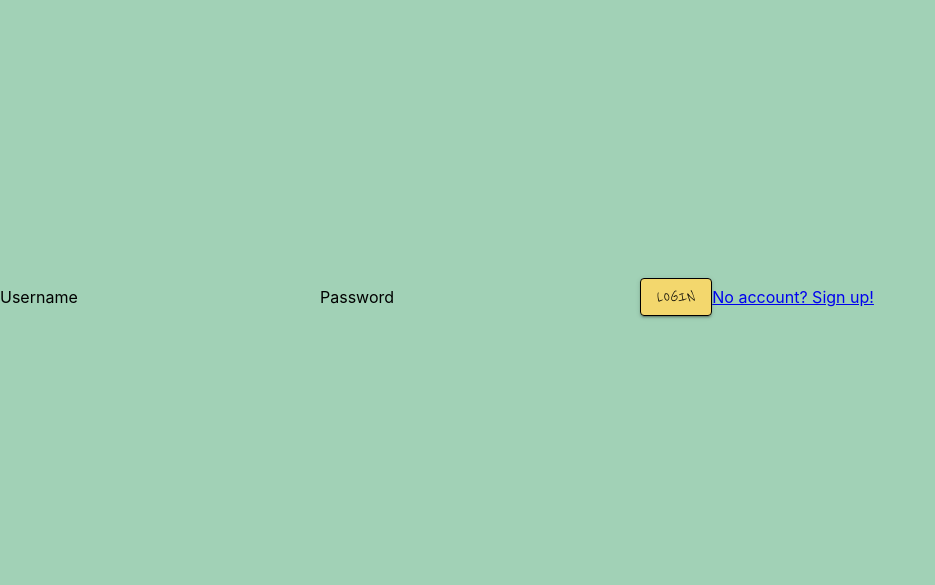
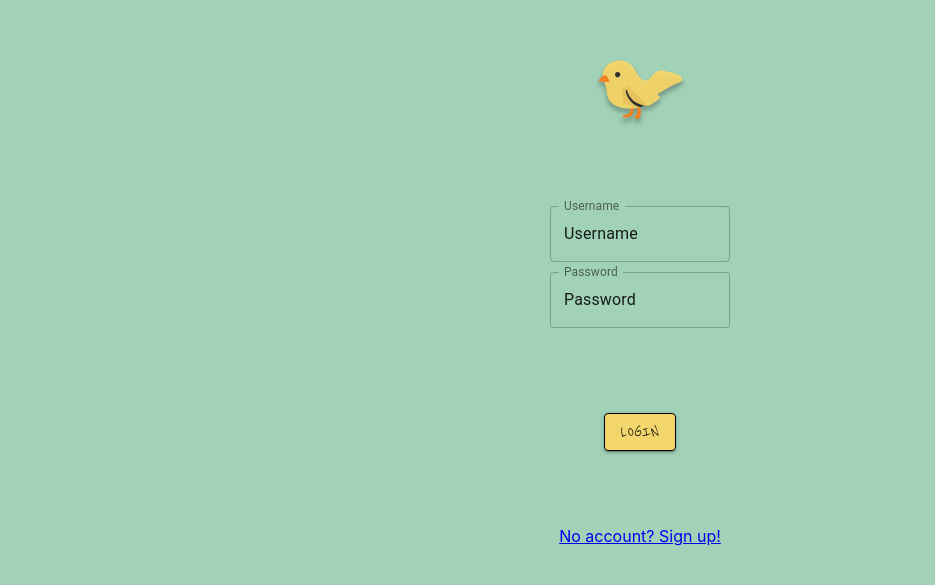
Before and after one commit to kishaprudente/madagascar, a React (Create React App) app in the folder client/: page / in a window 1280 px wide. Shown: the part 103-688 px from the top of the page, without its empty margins (0-935 px from the left). Built offline with nearby package versions, Linux system fonts and the light colour scheme; a web font is replaced by a local one.

Commit message:
created login page with items centered

```diff
--- a/client/src/pages/Login.js
+++ b/client/src/pages/Login.js
@@ -1,36 +1,50 @@
 import React from 'react';
-import { Grid, Button } from '@material-ui/core';
+import { Grid, Button, TextField } from '@material-ui/core';
 import { makeStyles } from '@material-ui/core/styles';
 import chirpy from './chirpy.svg';
 
-const useStyles = makeStyles((theme) => ({
-  root: {
-    flexGrow: 1,
-  },
-  paper: {
-    padding: theme.spacing(2),
-    textAlign: 'center',
-  },
-}));
+export default function Login() {
+  return (
+    <Grid
+      container
+      style={container}
+      justify='space-evenly'
+      alignItems='center'
+      direction='column'
+    >
+      <Grid item />
+      <Grid item>
+        <img src={chirpy} alt='chirpy the bird' />
+      </Grid>
 
-export default function Login() {
-  const classes = useStyles();
+      <Grid item style={{ width: '180px' }}>
+        <TextField
+          style={{ marginBottom: '10px' }}
+          label='Username'
+          id='outlined-size-normal'
+          defaultValue='Username'
+          variant='outlined'
+        ></TextField>
+        <TextField
+          style={{ marginBottom: '10px' }}
+          label='Password'
+          id='outlined-size-normal'
+          defaultValue='Password'
+          variant='outlined'
+        ></TextField>
+      </Grid>
 
-  return (
-    <div className={classes.root}>
-      <Grid container style={container}>
-        <Grid item xs={3}>
-          Username
-        </Grid>
-        <Grid item xs={3}>
-          Password
-        </Grid>
+      <Grid item>
         <Button style={buttonStyle} variant='contained' color='primary'>
           Login
         </Button>
+      </Grid>
+
+      <Grid item>
         <a href='#'>No account? Sign up!</a>
       </Grid>
-    </div>
+      <Grid item></Grid>
+    </Grid>
   );
 }
 
@@ -38,15 +52,16 @@ const container = {
   backgroundColor: '#A1D1B6',
   width: '100vw',
   height: '100vh',
-  //position: 'absolute',
-  display: 'flex',
-  justify: 'center',
-  direction: 'column',
-  alignItems: 'center',
-  bottom: 0,
-  top: 0,
-  right: 0,
-  left: 0,
+  flexGrow: '1',
+};
+
+const chirpyStyle = {
+  top: '185px',
+  textAlign: 'center',
+  left: '40%',
+  right: '40%',
+  width: '4em',
+  height: '4em',
 };
 
 const buttonStyle = {
```
